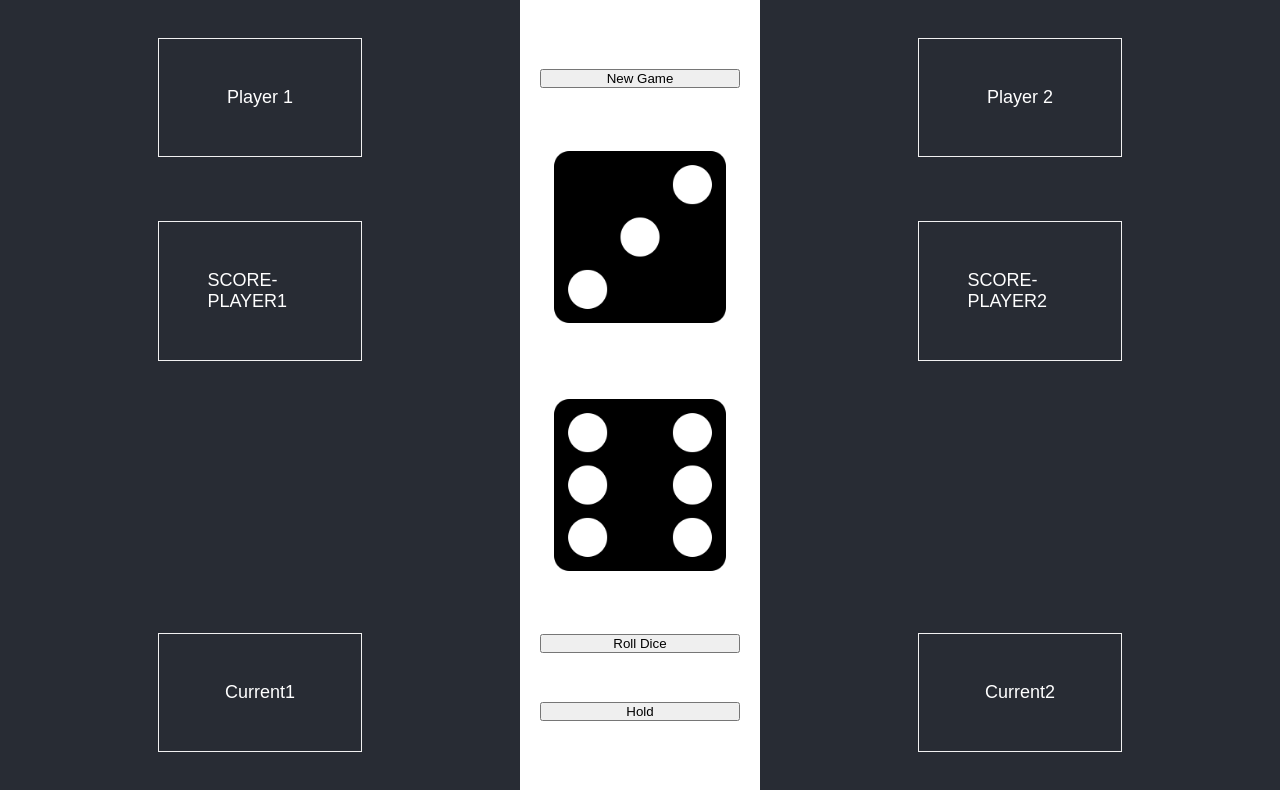
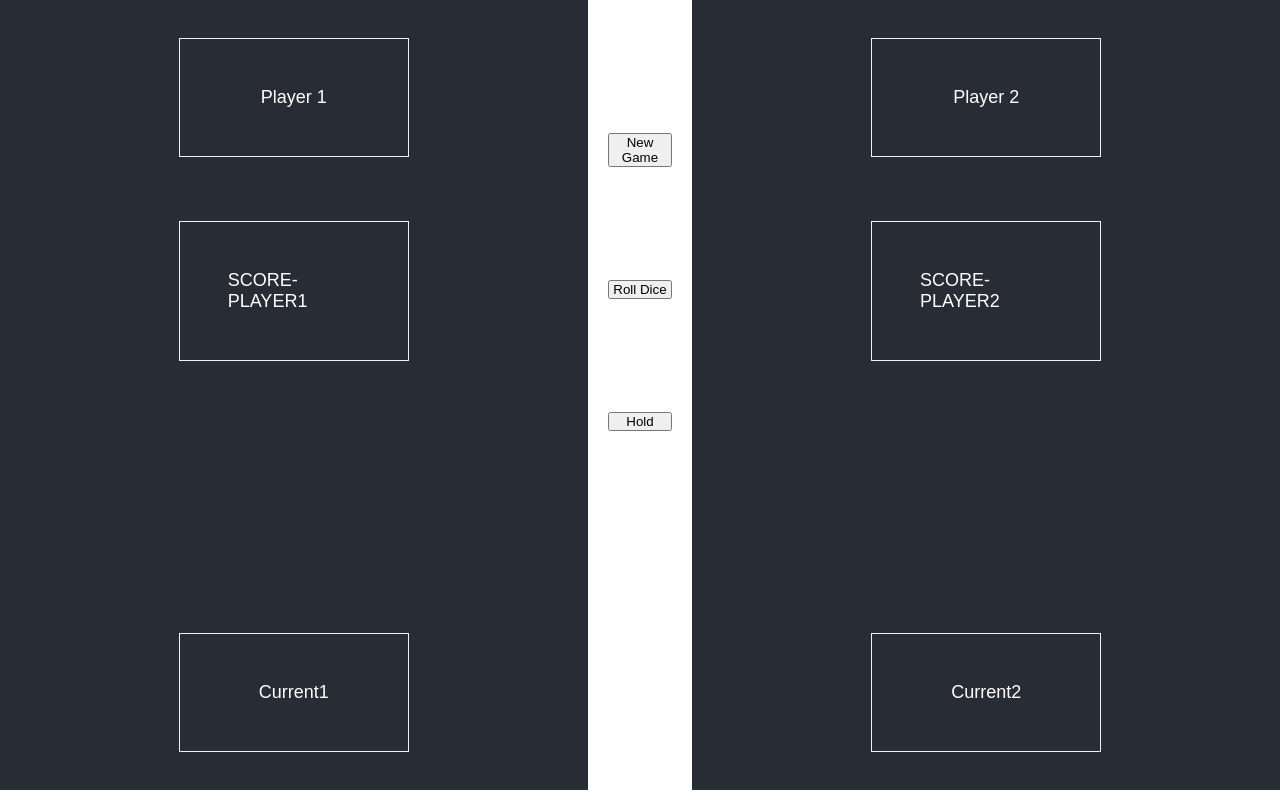
Before and after one commit to sivanxpeer/weekend8-dice-game, a React (Create React App) app: page / in a window 1280 px wide. Built offline with nearby package versions, Linux system fonts and the light colour scheme; the HTML template or start-up script is replaced by a standard one.

Commit message:
vorking-v-1

```diff
--- a/package.json
+++ b/package.json
@@ -9,6 +9,7 @@
     "react": "^17.0.2",
     "react-dom": "^17.0.2",
     "react-scripts": "5.0.0",
+    "react-sound": "^1.2.0",
     "web-vitals": "^2.1.2"
   },
   "scripts": {
--- a/src/App.js
+++ b/src/App.js
@@ -1,11 +1,13 @@
 import './App.css';
 // import GameBoard from './components/GameBoard/GameBoard';
 import Game from './components/Game/Game';
+// import Sound from 'react-sound';
+// import Kickapoo from '..//assets/audio';
 
 function App() {
   return (
     <div className="App">
-        <Game/>
+      <Game/>
     </div>
   );
 }
--- a/src/components/Button/Button.css
+++ /dev/null
@@ -1,6 +0,0 @@
-.Buttons-container{
-    display: flex;
-    flex-direction: column;
-    justify-content: space-evenly;
-    padding: 20px;
-}
--- a/src/components/Button/Button.jsx
+++ b/src/components/Button/Button.jsx
@@ -1,23 +1,16 @@
-import React from "react";
-import Dice from "../Dice/Dice";
-import './Button.css'
-export default class Button extends React.Component {
+// import React from "react";
+// // import Dice from "../Dice/Dice";
+// import './Button.css'
+// export default class Button extends React.Component {
 
-    rollDice(props) {
-        //get dices value, if both 6 --> end game
-    }
+//     render = () => {
+//         return (
+//             // <div className="Buttons-container">
+//             //     <button onClick={() => window.location.reload()}>New Game</button>
+//             //     <button onClick={this.getImageAndNumber()}>Roll Dice</button>
+//             //     <button onClick={console.log("click")}>Hold</button>
+//             // </div>
+//         )
 
-
-    render = () => {
-        return (
-            <div className="Buttons-container">
-                <button onClick={() => window.location.reload()}>New Game</button>
-                <Dice />
-                <Dice />
-                <button onClick={this.rollDice()}>Roll Dice</button>
-                <button onClick={console.log("click")}>Hold</button>
-            </div>
-        )
-
-    }
-}
+//     }
+// }
--- a/src/components/Dice/Dice.jsx
+++ b/src/components/Dice/Dice.jsx
@@ -1,66 +1,14 @@
 import React from "react";
 import './Dice.css'
 
-// image1 = import(/assets/images / dice_icon_01);
-// image2 = import(/assets/images / dice_icon_02);
-// image3 = import(/assets/images / dice_icon_03);
-// image4 = import(/assets/images / dice_icon_04);
-// image5 = import(/assets/images / dice_icon_05);
-// image6 = import(/assets/images / dice_icon_06);
-
-
 //todo- change image dice1 - (wrong size)
-const DiceImage = ["image-1", "image-2", "image-3", "image-4", "image-5", "image-6"];
+// const DiceImage = ["image-1", "image-2", "image-3", "image-4", "image-5", "image-6"];
 
 export default class Dice extends React.Component {
 
-    state = {
-        dices:[null, null],
-        currentScore:0
-    }
-
-    sumOfRoll = () => {
-        const firstDice = this.rollDice();
-        const secondDice = this.rollDice();
-        this.setState({ dices: [firstDice, secondDice] });
-        this.props.currentScore(firstDice + secondDice);
-        // console.log(firstDice,secondDice,this.currentScore);
-    }
-
-    // constructor(props) {
-    //     super(props);
-    //     const diceImage = {
-    //         1: image1,
-    //         2: image2,
-    //         3: image3,
-    //         4: image4,
-    //         5: image5,
-    //         6: image6,
-    //     }
-    // }
-
-    pickDice = (array) => {
-        let res = array[Math.floor(Math.random() * 6)];
-        // let num = parseInt(res.match(/\d+/)[0]);
-        // let sum = 0;
-        // sum = sum + num;
-        // console.log(res);
-        // console.log(num);
-        // console.log(sum);
-        return res;
-    }
-
-    // rollDice() {
-
-    //     // let arr = [this.randomDie(), this.randomDie()];
-    //     // this.sumOfRoll();
-    //     console.log(arr);
-    //     return arr[];
-    // }
-
     render = () => {
         return (
-            <div className={this.pickDice(DiceImage)}>
+            <div className={"image-"+this.props.number}>
             </div>
         );
     }
--- a/src/components/Game/Game.css
+++ b/src/components/Game/Game.css
@@ -3,3 +3,11 @@
     flex-direction: space-between;
     width:100%;
 }
+
+
+.Buttons-container{
+    display: flex;
+    flex-direction: column;
+    justify-content: space-evenly;
+    padding: 20px;
+}
--- a/src/components/Game/Game.jsx
+++ b/src/components/Game/Game.jsx
@@ -7,31 +7,59 @@
 
 
 import React from 'react';
-import Button from '../Button/Button';
-// import GameBoard from '../GameBoard/GameBoard';
+// import Button from '../Button/Button';
+import Dice from '../Dice/Dice';
 import Player from '../Player/Player';
 import './Game.css';
 
+
+const DiceImage = ["image-1", "image-2", "image-3", "image-4", "image-5", "image-6"];
 export default class Game extends React.Component {
-    constructor(props) {
-        super(props);
-        this.state = {
-            turn: false,
-            maxPoints: 100,
-            dice:[null, null],
-            players: ["player1","player2"],
-        }
+    // constructor(props) {
+    //     super(props);
+    state = {
+        turn: false,
+        maxPoints: 0,
+
+        // dice:{dice1:,dice2:}
+        dice1Number: 0,
+        dice2Number: 0,
+        players: ["player1", "player2"],
+    }
+    // }
+
+
+    rollDice(props) {
+        //get dices value sum it up and send it to player's current score
+    }
+    pickDice = (array) => {
+        let number = Math.floor(Math.random() * 6);
+        let image = array[number];
+        return { diceNumber: number, imageURL: image };
+    }
+
+    getImageAndNumber = () => {
+        this.setState({ dice1Number: this.pickDice(DiceImage).diceNumber });
+        this.setState({ dice2Number: this.pickDice(DiceImage).diceNumber });
     }
 
     render = () => {
         // const whoIsThePlayer = {turn};
         //after if
         return (
-            <div className="Game">
-                <Player name="Player 1" score="SCORE-PLAYER1" currentScore="Current1"/>
-                <Button/>
-                <Player name="Player 2" score ="SCORE-PLAYER2" currentScore="Current2"/>
-            </div>
+            <>
+                <div className="Game">
+                    <Player name="Player 1" score="SCORE-PLAYER1" currentScore="Current1" />
+                    <div className="Buttons-container">
+                        <button onClick={() => window.location.reload()}>New Game</button>
+                        <button onClick={this.getImageAndNumber}>Roll Dice</button>
+                        <button onClick={console.log("click")}>Hold</button>
+                        <Dice number={this.state.dice1Number} />
+                        <Dice number={this.state.dice2Number} />
+                    </div>
+                    <Player name="Player 2" score="SCORE-PLAYER2" currentScore="Current2" />
+                </div>
+            </>
         )
     }
 }
```
Also changed, not shown: 2 other files (tests, documents, lock files or other folders).
